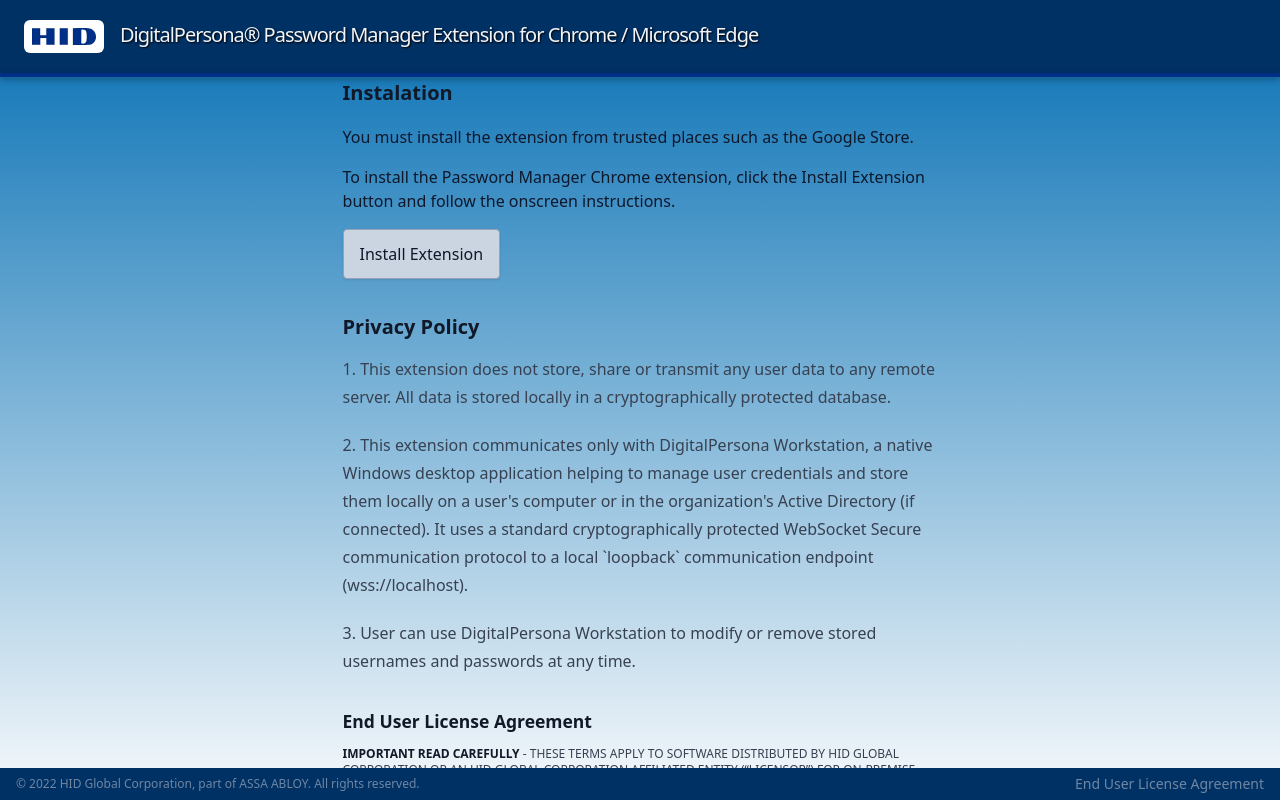
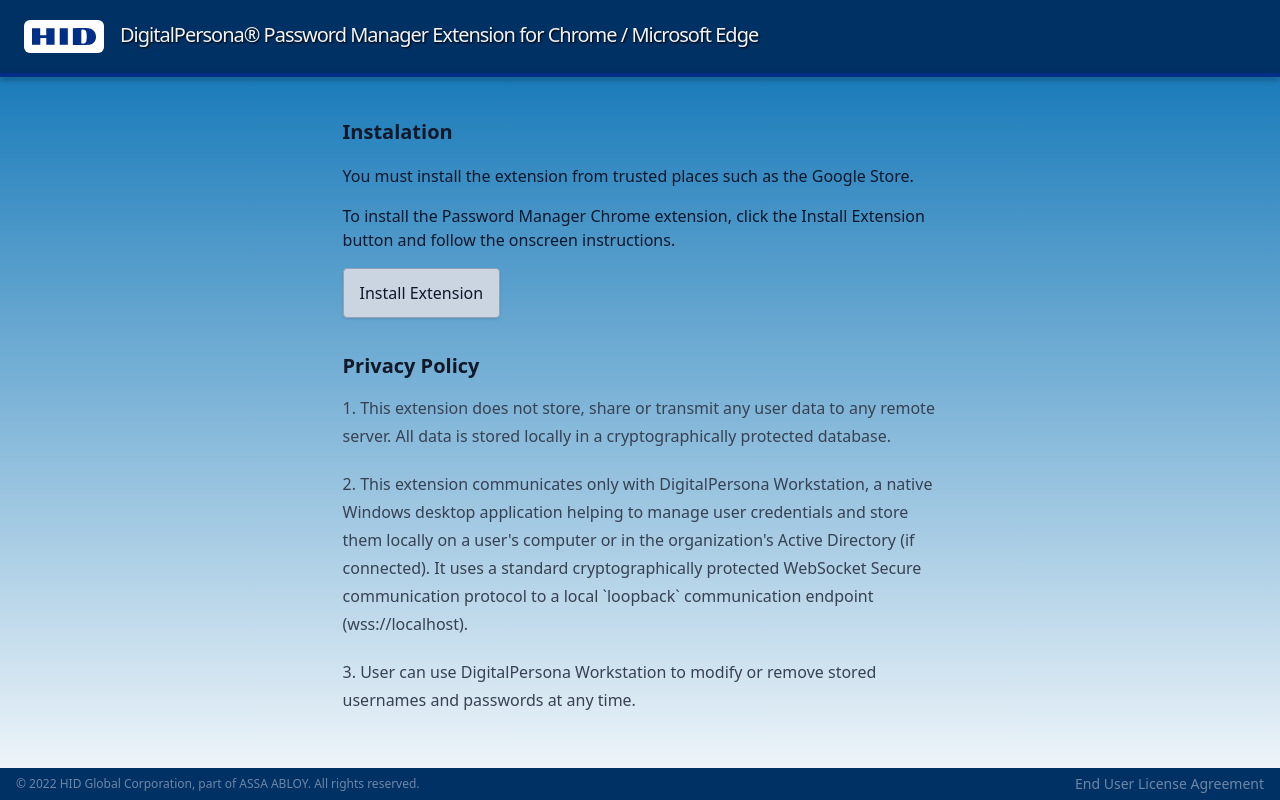
Before and after one commit to maxzz/page-extension-installation, a React (Vite) app: page / in a window 1280 px wide. Built offline with nearby package versions, Linux system fonts and the light colour scheme.

Commit message:
WIP. get rid of built-in eula so far

```diff
--- a/src/components/App2_Main.tsx
+++ b/src/components/App2_Main.tsx
@@ -42,7 +42,7 @@
 
                         <Section1_Policy />
 
-                        <Section2_Eula />
+                        {/* <Section2_Eula /> */}
                     </div>
 
 
```
